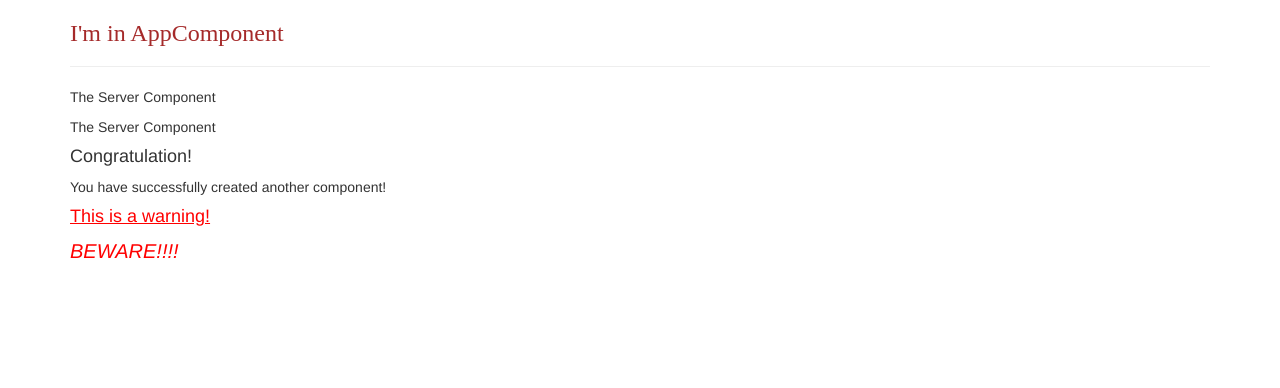
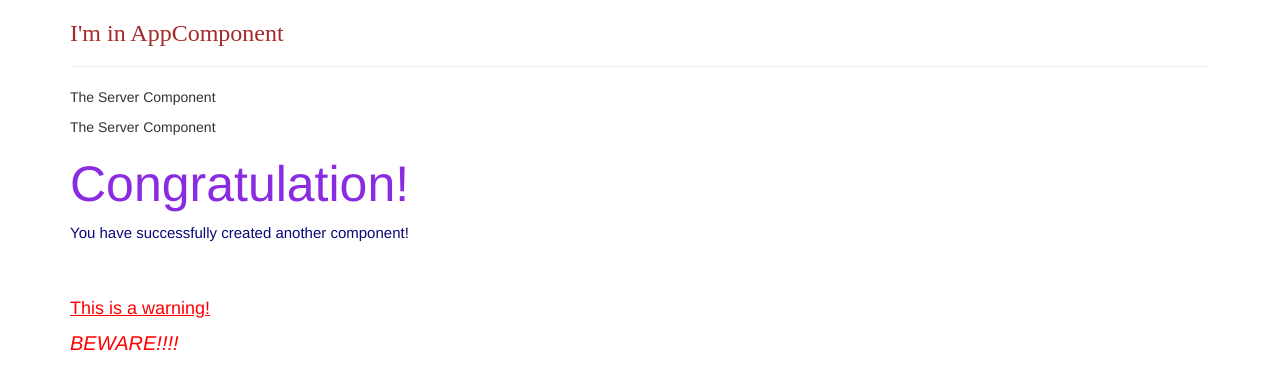
Before and after one commit to listenToRipley/angular, an Angular app in the folder my-first-app/: page / in a window 1280 px wide. Shown: the top 388 px of the page. Built offline with nearby package versions, Linux system fonts and the light colour scheme.

Commit message:
success css;

```diff
--- a/my-first-app/src/app/success-alert/success-alert.component.css
+++ b/my-first-app/src/app/success-alert/success-alert.component.css
@@ -0,0 +1,11 @@
+h4 {
+  color: blueviolet;
+  font-size: 50px;
+  padding-top: 10px;
+}
+
+p {
+  color: rgba(9,9,121,1);
+  font-size: 15px;
+  padding-bottom: 3em;
+}
--- a/my-first-app/src/app/success-alert/success-alert.component.html
+++ b/my-first-app/src/app/success-alert/success-alert.component.html
@@ -1,4 +1,4 @@
-<div>
+<div class="success">
   <h4>Congratulation!</h4>
   <p>You have successfully created another component!</p>
 </div>
```
